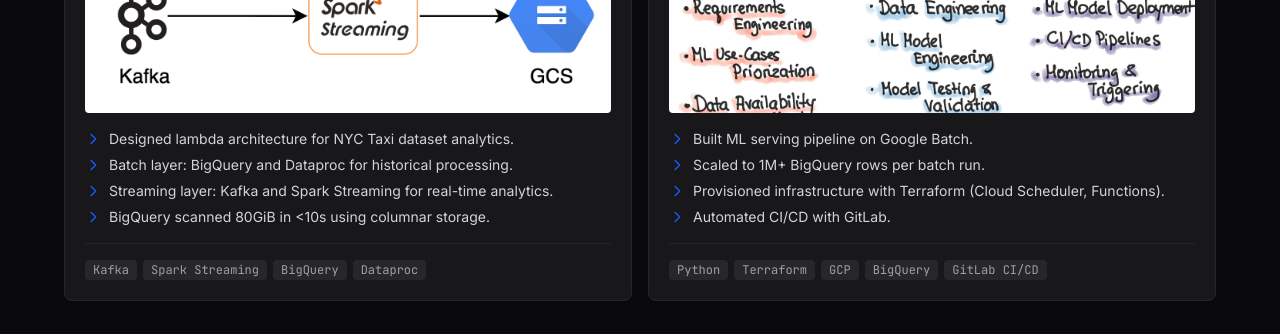
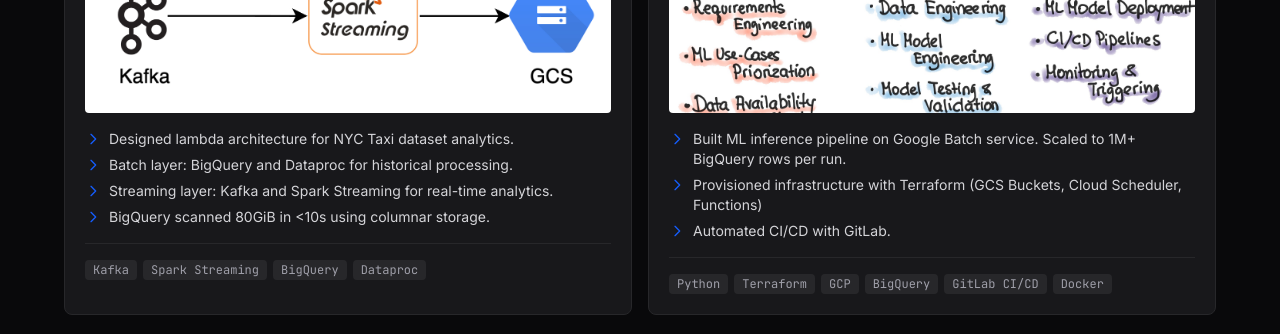
Before and after one commit to thilak007/portfolio, a Next.js app: page / in a window 1280 px wide. Shown: the part 3000-3334 px from the top of the page. Built offline with nearby package versions, Linux system fonts and the light colour scheme.

Commit message:
Update project details

```diff
--- a/src/components/Projects.tsx
+++ b/src/components/Projects.tsx
@@ -45,12 +45,11 @@
     image: '/project-images/mlops-loop.jpg',
     description: 'Production batch inference infrastructure',
     details: [
-      'Built ML serving pipeline on Google Batch.',
-      'Scaled to 1M+ BigQuery rows per batch run.',
-      'Provisioned infrastructure with Terraform (Cloud Scheduler, Functions).',
+      'Built ML inference pipeline on Google Batch service. Scaled to 1M+ BigQuery rows per run.',
+      'Provisioned infrastructure with Terraform (GCS Buckets, Cloud Scheduler, Functions)',
       'Automated CI/CD with GitLab.',
     ],
-    tech: ['Python', 'Terraform', 'GCP', 'BigQuery', 'GitLab CI/CD'],
+    tech: ['Python', 'Terraform', 'GCP', 'BigQuery', 'GitLab CI/CD', 'Docker'],
   },
 ];
 
```
